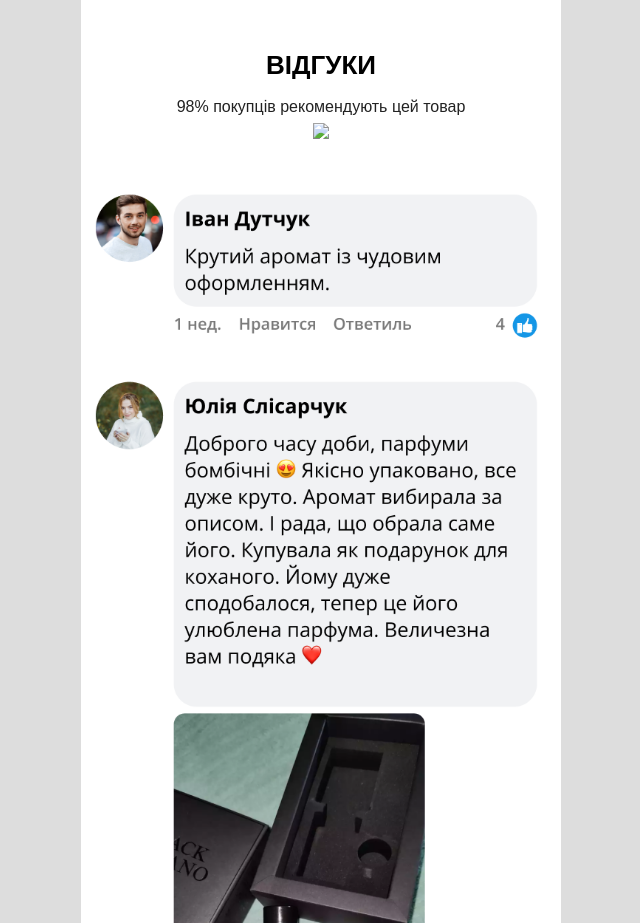
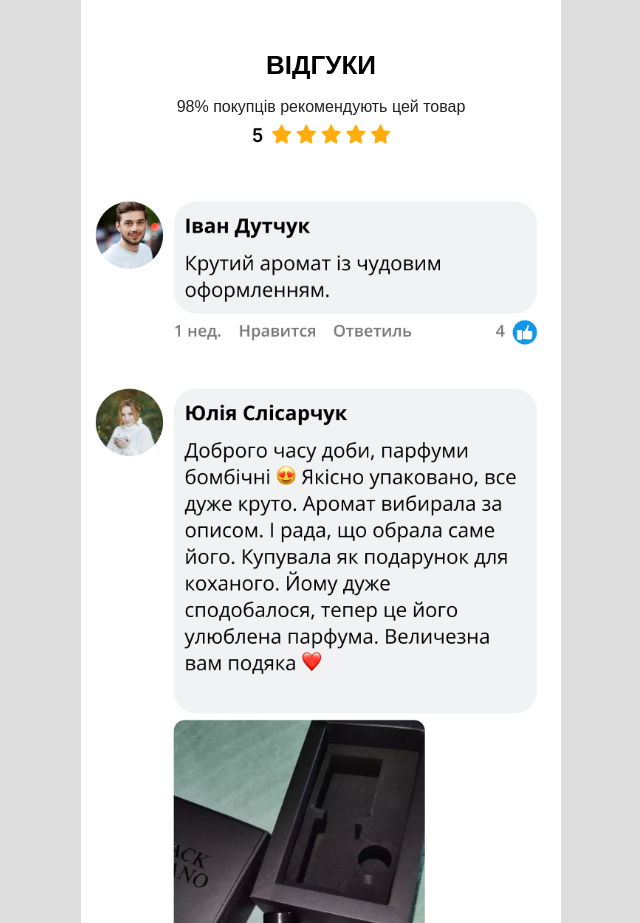
Before and after one commit to Hroshev/Black-Afgano, a plain HTML site: page index.html in a window 1280 px wide. Shown: the part 4861-5784 px from the top of the page, without its empty margins (319-959 px from the left). Drawn offline with nearby package versions, Linux system fonts and the light colour scheme.

Commit message:
changed images

```diff
--- a/index.html
+++ b/index.html
@@ -132,7 +132,7 @@
     <div class="review-block">
       <h2>ВІДГУКИ</h2>
       <p>98% покупців рекомендують цей товар</p>
-      <img src="./images/product/stars.png">
+      <img src="./images/stars.png">
     </div>
 
     <img style="width: 100%; object-fit: cover;" class="image" src="./images/black-afgano/perfume-rev.png" alt="Black Afgano Nasomatto">
```
Also changed, not shown: images/stars.png (added).
